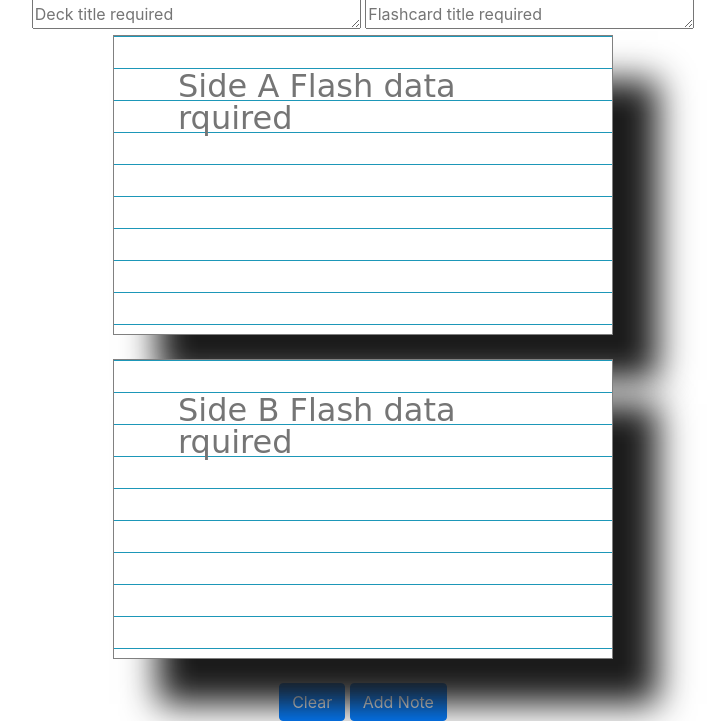
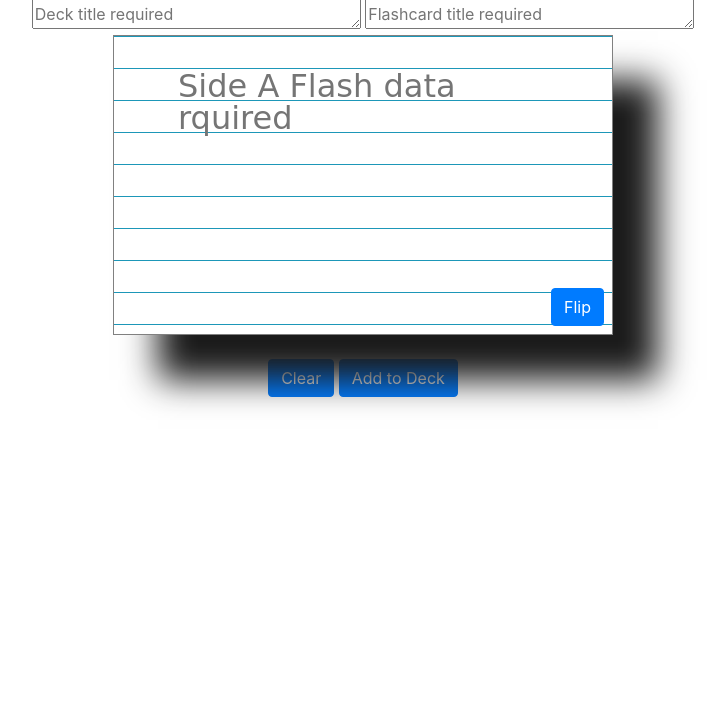
Before and after one commit to Kaje68/website, a Python web app: template templates/home.html in a window 1280 px wide. Shown: the part 113-834 px from the top of the page, without its empty margins (277-1002 px from the left). After the commit the page ends 520 px from the top, so only its background shows below. Run offline with Jinja, Linux system fonts and the light colour scheme; the template is opened without the code that fills it, so the values that code supplies are empty; some libraries are stand-ins or nearby versions.

Commit message:
Upate 1
Fairly solid, can "flip" a side b side and hide flashcards in a deck

```diff
--- a/static/index.js
+++ b/static/index.js
@@ -16,17 +16,46 @@ function deleteFlash(flashId) {
   });
 }
 
-function fetchNote(noteId){
-  fetch("/fetch-note", {
+function fetchFlash(flashId){
+  fetch("/fetch-flash", {
     method: "POST",
-    body: JSON.stringify({noteId: noteId}),
+    body: JSON.stringify({flashId: flashId}),
   }).then((_res) => {
-    console.log(noteId);
+    console.log(flashId);
     window.location.href = "/";
   });
 }
 
+// USed to toggle show/hide the list of flashcards belonging to referenced deck.
+function fetchDeck(deckTitle){
 
+  var flash_list = document.getElementById(deckTitle);
+  if(flash_list.style.display === "none"){
+    flash_list.style.display = "block"
+  } else{
+    flash_list.style.display = "none"
+  }
+
+
+}
+
+
+//this "flips" the flash card by hiding one side and showing the other
+function flipFlash() {
+  var aside = document.getElementById("aside");
+  var bside = document.getElementById("bside");
+  if (aside.style.display === "none") {
+    aside.style.display = "block";
+    bside.style.display = "none";
+  } else {
+    aside.style.display = "none";
+    bside.style.display = "block";
+  }
+
+}
+
+
+// cheap way to link to bookstack on port 8080 when I have it running, though there is much better eways to do this.
 function bookstack(){
   window.location.href = "http://localhost:8080";
 
--- a/static/styles/styles.css
+++ b/static/styles/styles.css
@@ -46,7 +46,7 @@ own by taking this "paper style" and shrinking it with no holes to make it look
     min-height: 100%;
 } */
 
-.flashFront {
+.flashcard {
     width: 500px;
     height: 300px;
     background-color: #fff;
@@ -58,7 +58,7 @@ own by taking this "paper style" and shrinking it with no holes to make it look
 }
 
 
-.flashFront textarea {
+.flashcard textarea {
     position: absolute;
     top: 2rem;
     left: 3rem;
@@ -74,3 +74,24 @@ own by taking this "paper style" and shrinking it with no holes to make it look
     resize: none;
     /* outline: none; */
 }
+
+.flashcard flipbutton {
+    position: absolute;
+    /* background-color: #008CBA;
+    border: none;
+    color: white;
+    padding: 15px 32px;
+    text-align: center;
+    text-decoration: none;
+    display: inline-block;
+    font-size: 16px; */
+    bottom:.5rem;
+    right:.5rem;
+  }
+
+
+  /* experiments */
+/* Do an horizontal flip when you move the mouse over the flip box container */
+.flashcard:hover textarea{
+    transform: rotateY(180deg);
+  }
--- a/templates/home.html
+++ b/templates/home.html
@@ -5,45 +5,50 @@
     <!-- <p>{{ test }}</p>
     <p id="demo">first string </p> -->
     <ul class="list-group list-group-flush" id="flashcards">
+      <!-- good way to set variables "{% set var = "value" %}" -->
       {% for deck in user.decks %}
-      <li class="list-group-item">
-        <button type="button" class="btn" onClick="fetchNote({{ deck.title }})">{{ deck.title }}</button>
+      <li class="list-group-item" >
+        <button type="button" class="btn" onClick="fetchDeck('{{ deck.title}}')">{{ deck.title }} {{showFlash}}</button>
         <button type="button" class="close" onClick="deleteDeck('{{ deck.title }}')">Delete</button> <!--extra quotes need around d.t to evaluate as string -->
           <ul>
-            {% for flashcard in deck.flashcards %}
-            <li>
-              <button type="button" class="btn" onClick="fetchNote({{ flashcard.id }})">{{ flashcard.title }}</button>
-              <button type="button" class="close" onClick="deleteFlash({{ flashcard.id }})">Delete</button>
-                <!-- <span aria-hidden="true">&times;</span> -->
-            </li>
-            {% endfor %}
+            <div id="{{deck.title}}" style="display: block;">
+              {% for flashcard in deck.flashcards %}
+                <li >
+                  <button type="button" class="btn" onClick="fetchFlash({{ flashcard.id }})">{{ flashcard.title }}</button>
+                  <button type="button" class="close" onClick="deleteFlash({{ flashcard.id }})">Delete</button>
+                  <!-- <span aria-hidden="true">&times;</span> -->
+                </li>
+              {% endfor %}
+            </div>
           </ul>
          <!-- <span aria-hidden="true">&times;</span> -->
       </li>
       {% endfor %}
       <ul>
-        <!-- {% for flashcard in user.flashcards %} this is to track flashcards that don't have a parent deck
+        {% for flashcard in user.flashcards %} <!--this is to track flashcards that don't have a parent deck -->
            {{ flashcard.title }}
-        {% endfor %} -->
+        {% endfor %}
 
       </ul>
 
     <form method="POST">
-      <div align="center" >
+      <div align="center"  >
         <textarea name="deck_title" id="deck_title" class="important" rows="1" cols="30" placeholder="Deck title required">{{ deck_title }}</textarea>
-        <textarea name="flash_title" id="note_title" class="important" rows="1" cols="30" placeholder="Flashcard title required">{{ flash_title }}</textarea>
+        <textarea name="flash_title" id="flash_title" class="important" rows="1" cols="30" placeholder="Flashcard title required">{{ flash_title }}</textarea>
         <br />
-        <div class="flashFront" >
+        <div id="aside" class="flashcard" >
           <textarea name="flasha" placeholder="Side A Flash data rquired" >{{ flasha }}</textarea>
+          <flipbutton id="flipa" type="button" class="btn btn-primary" onclick="flipFlash()">Flip</flipbutton>
         </div>
-        <br />
-        <div class="flashFront">
+        <!-- <div id="bside" class="flashcard" style="display: none;">
           <textarea name="flashb" placeholder="Side B Flash data rquired ">{{flashb}}</textarea>
-        </div>
+          <flipbutton id="flipb" type="button" class="btn btn-primary" onclick="flipFlash()">Flip</flipbutton>
+        </div> -->
 
         <br />
-        <button  type="reset" class="btn btn-primary">Clear</button>
-        <button type="submit" class="btn btn-primary">Add Note</button>
+        <button type="reset" class="btn btn-primary">Clear</button>
+        <!-- <button id="flip" type="button" class="btn btn-primary" onclick="myFunction()">Flip</button> -->
+        <button id="add" type="submit" class="btn btn-primary" >Add to Deck</button>
       </div>
     </form>
 
--- a/templates/templates_notes.txt
+++ b/templates/templates_notes.txt
@@ -13,3 +13,8 @@ thigns will still work without it but won't look as nice.
 
 
 https://www.w3schools.com/html/html_form_elements.asp
+
+
+
+
+C:\Users\Kaje\Desktop\Coding and creation\Python Projects\Flask_venv_tutorial\website\templates\website\static\styles\styles.css
```
Also changed, not shown: views.py (+25 -16 lines).
